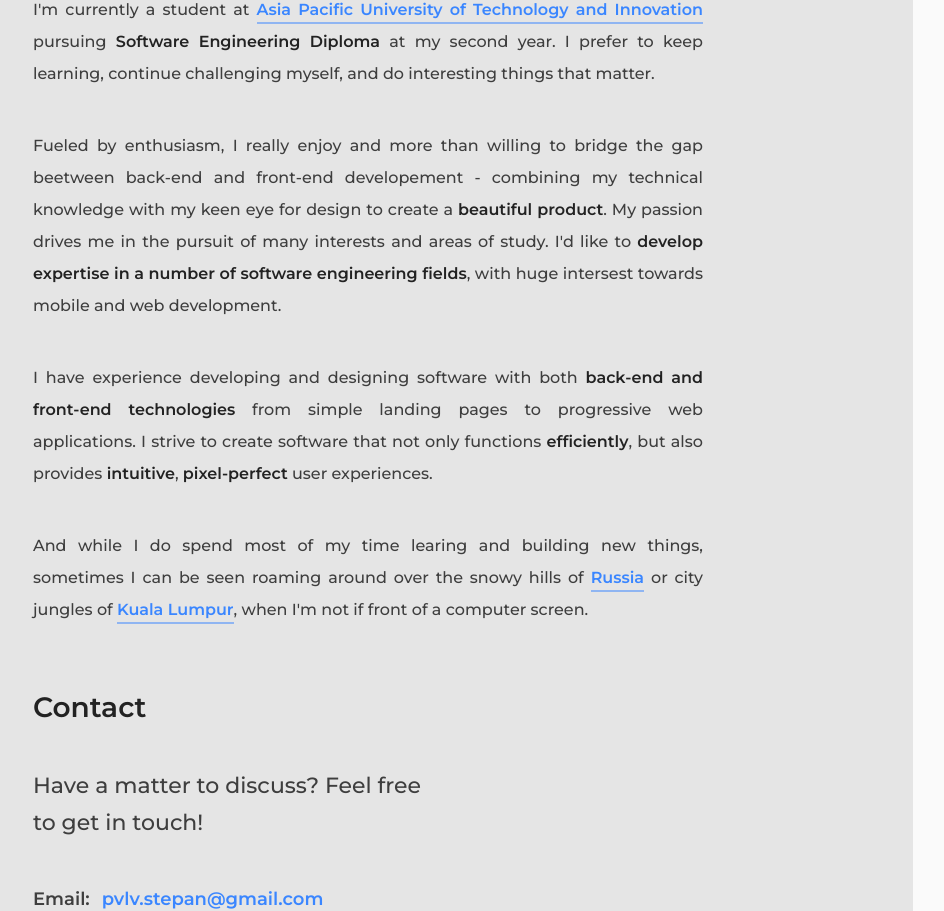
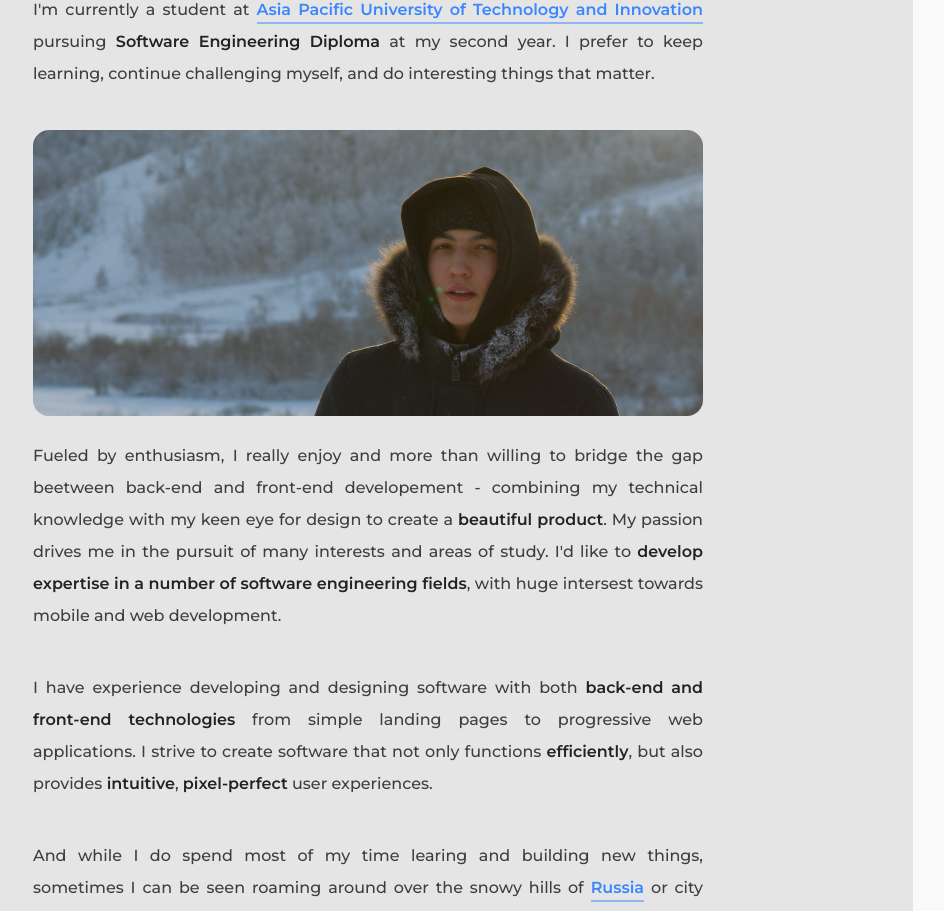
Before and after one commit to pvlvstepan/portfolio-v1, a React (Create React App) app: page / in a window 1280 px wide. Shown: the part 1351-2262 px from the top of the page, without its empty margins (53-997 px from the left). Built offline with nearby package versions, Linux system fonts and the light colour scheme.

Commit message:
Add image to about section

```diff
--- a/src/components/SectionAbout/index.js
+++ b/src/components/SectionAbout/index.js
@@ -1,6 +1,8 @@
+import { Image } from '@chakra-ui/image';
 import { Box } from '@chakra-ui/layout';
 import React from 'react';
 import { ParagraphLink, SectionDescription, SectionParagraph, SectionTitle } from '../TextElements';
+import imgAbout from './../../data/img/imgAbout.jpg'
 
 const SectionAbout = () => {
     return (
@@ -10,6 +12,7 @@ const SectionAbout = () => {
             <SectionParagraph text={
                 <>I'm currently a student at <ParagraphLink text='Asia Pacific University of Technology and Innovation' to='https://new.apu.edu.my/about-apu'/> pursuing <span>Software Engineering Diploma</span> at my second year. I prefer to keep learning, continue challenging myself, and do interesting things that matter.</>
             } />
+            <Image src={imgAbout} maxW={{ xs: 'full', lg: '650', xl: '670' }} rounded='2xl' mb={6}/>
             <SectionParagraph text={
                 <>Fueled by enthusiasm, I really enjoy and more than willing to bridge the gap beetween back-end and front-end developement - combining my technical knowledge with my keen eye for design to create a <span>beautiful product</span>. My passion drives me in the pursuit of many interests and areas of study. I'd like to <span>develop expertise in a number of software engineering fields</span>, with huge intersest towards mobile and web development.</>
             } />
```
Also changed, not shown: src/data/img/imgAbout.jpg (added).
